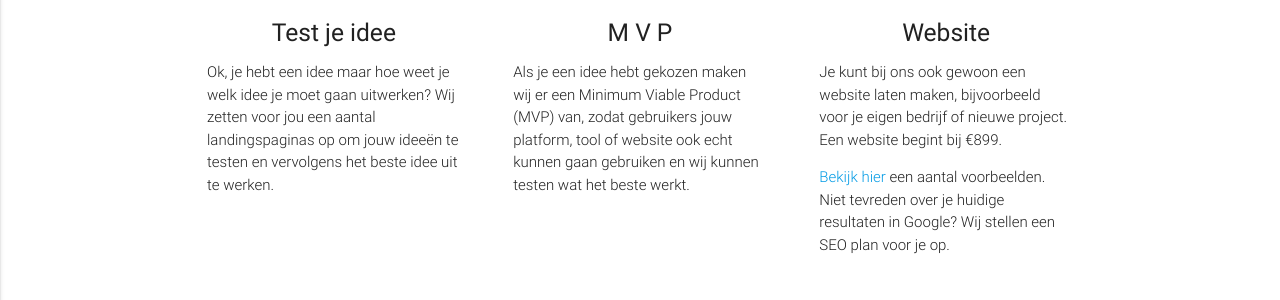
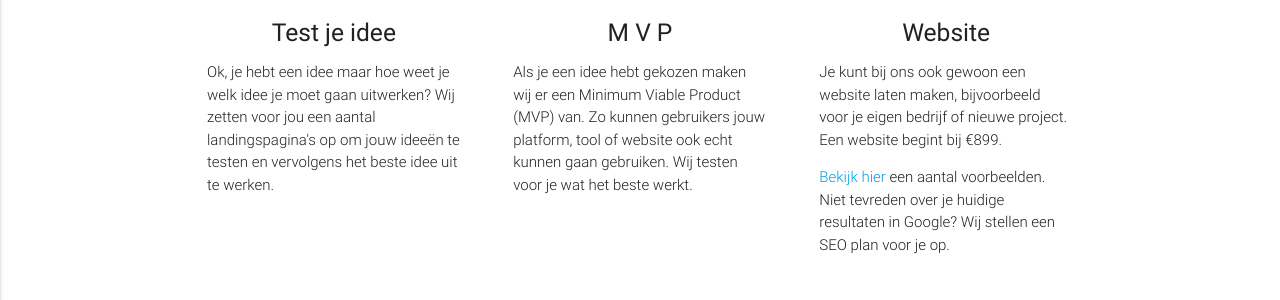
Before and after one commit to martijnvdbrug/onlinegoal.nl, a Jekyll site: the page built from index.md, in a window 1280 px wide. Shown: the part 524-824 px from the top of the page. Built offline with Jekyll 4.4.1, drawn with Linux system fonts in a browser that asks for light colours.

Commit message:
Changed text on MVP + Spelling mistake

```diff
--- a/_layouts/home.html
+++ b/_layouts/home.html
@@ -52,7 +52,7 @@ layout: default
           <h5 class="center">Test je idee</h5>
 
           <p class="light">Ok, je hebt een idee maar hoe weet je welk idee je moet gaan uitwerken? Wij zetten voor jou
-            een aantal landingspaginas op om jouw ideeën te testen
+            een aantal landingspagina's op om jouw ideeën te testen
             en vervolgens het beste idee uit te werken.</p>
 
 
@@ -64,8 +64,8 @@ layout: default
           <h2 class="center light-blue-text"><i class="material-icons">flight_takeoff</i></h2>
           <h5 class="center">M V P</h5>
 
-          <p class="light">Als je een idee hebt gekozen maken wij er een Minimum Viable Product (MVP) van, zodat
-            gebruikers jouw platform, tool of website ook echt kunnen gaan gebruiken en wij kunnen testen wat het beste
+          <p class="light">Als je een idee hebt gekozen maken wij er een Minimum Viable Product (MVP) van. Zo kunnen
+            gebruikers jouw platform, tool of website ook echt kunnen gaan gebruiken. Wij testen voor je wat het beste
             werkt.</p>
 
 
```
